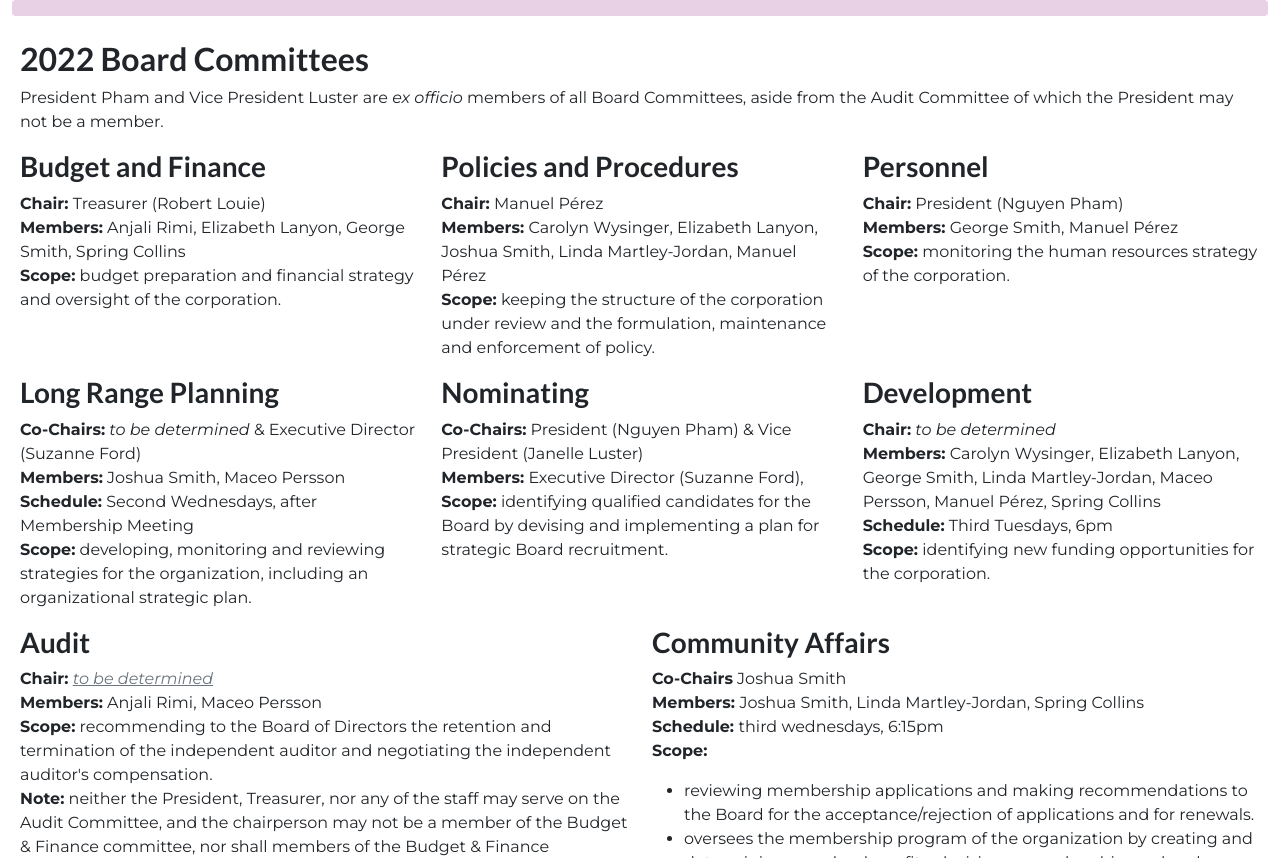
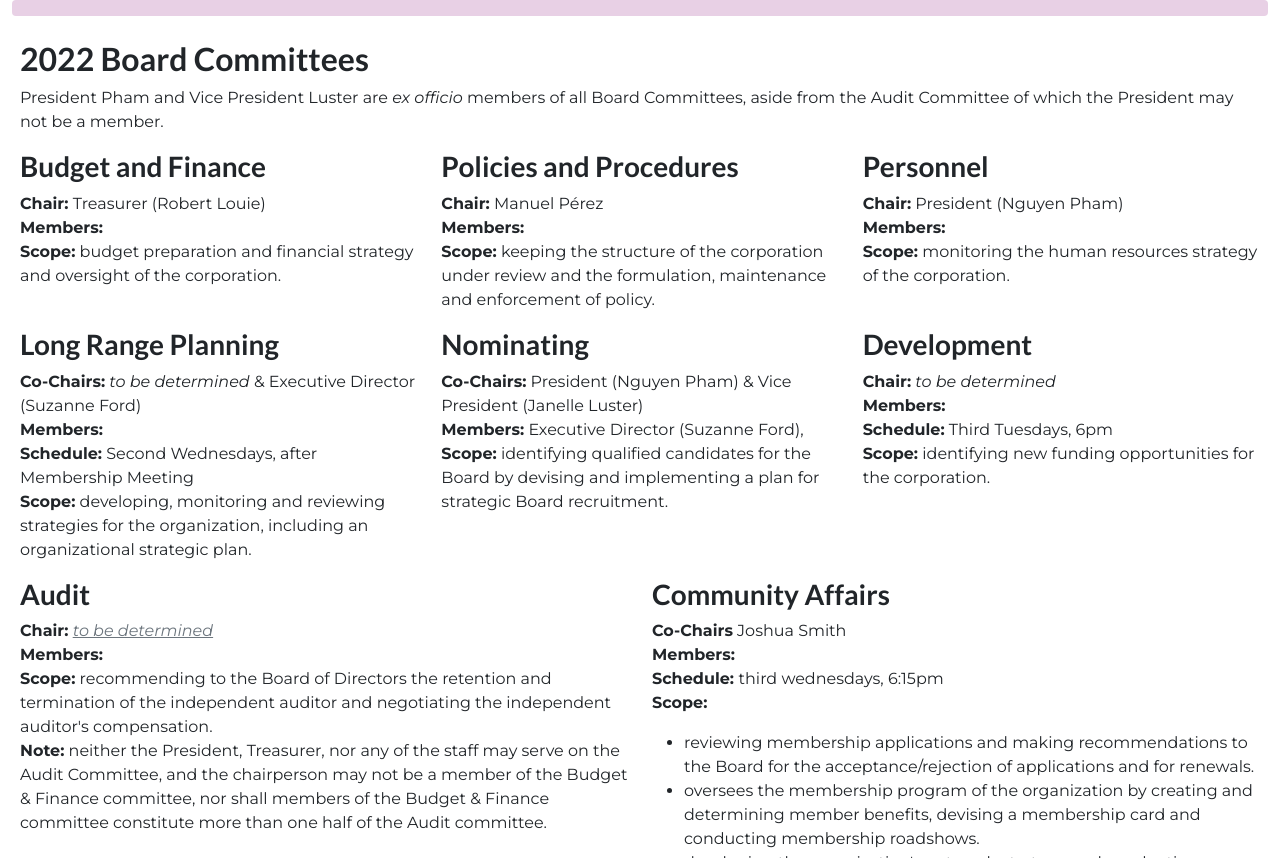
Before and after one commit to sfpride/members, a Jekyll site: the page built from board/index.html, in a window 1280 px wide and 900 px high, scrolled down 682 px, cut to the strip 42-900 px from the top of the window. Built offline with Jekyll 4.4.1, drawn with Linux system fonts in a browser that asks for light colours.

Commit message:
clear committees

```diff
--- a/_data/board/committees.yml
+++ b/_data/board/committees.yml
@@ -1,8 +1,8 @@
-bf: Anjali Rimi, Elizabeth Lanyon, George Smith, Spring Collins
-pp: Carolyn Wysinger, Elizabeth Lanyon, Joshua Smith, Linda Martley-Jordan, Manuel Pérez
-p: George Smith, Manuel Pérez
-lrp: Joshua Smith, Maceo Persson
+bf:
+pp:
+p:
+lrp:
 n:
-d: Carolyn Wysinger, Elizabeth Lanyon, George Smith, Linda Martley-Jordan, Maceo Persson, Manuel Pérez, Spring Collins
-a: Anjali Rimi, Maceo Persson
-ca: Joshua Smith, Linda Martley-Jordan, Spring Collins
+d:
+a:
+ca:
--- a/_data/events.csv
+++ /dev/null
@@ -1,4 +0,0 @@
-name,link,date,sharedby,comments
-"QTAPI New Year Celebration","https://www.eventbrite.com/e/qtapi-new-year-celebration-tickets-492103794697","January 21, 2023", Anjali Rimi
-Creating Change 2023,"https://www.thetaskforce.org/creatingchange/","February 17-21, 2023",SF PRIDE
-SF LGBT Center Soiree,"https://www.sfcenter.org/event/soiree-2023/","April 15th, 2023",Maceo Persson
```
Also changed, not shown: _data/calendar_2023.csv (added, +24 -0 lines).
